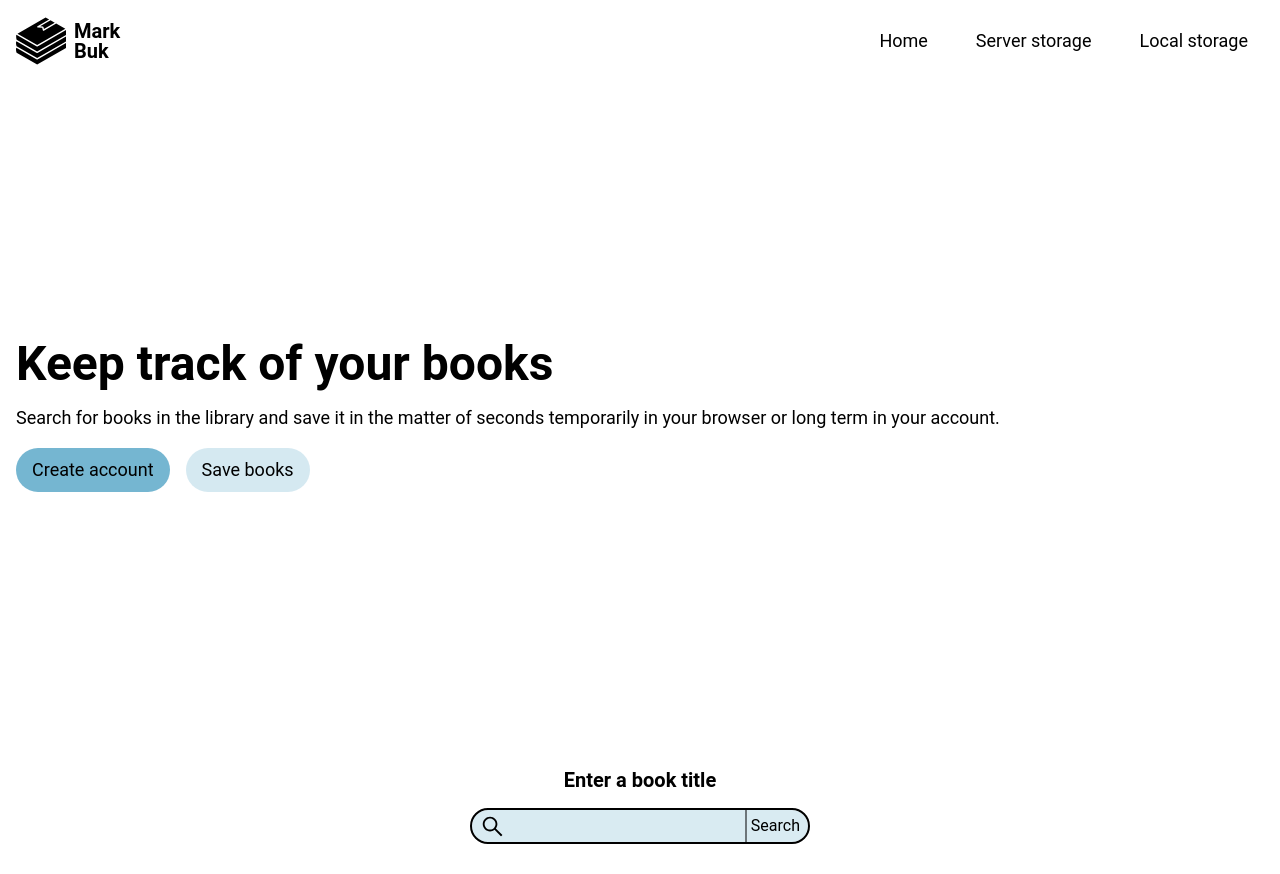
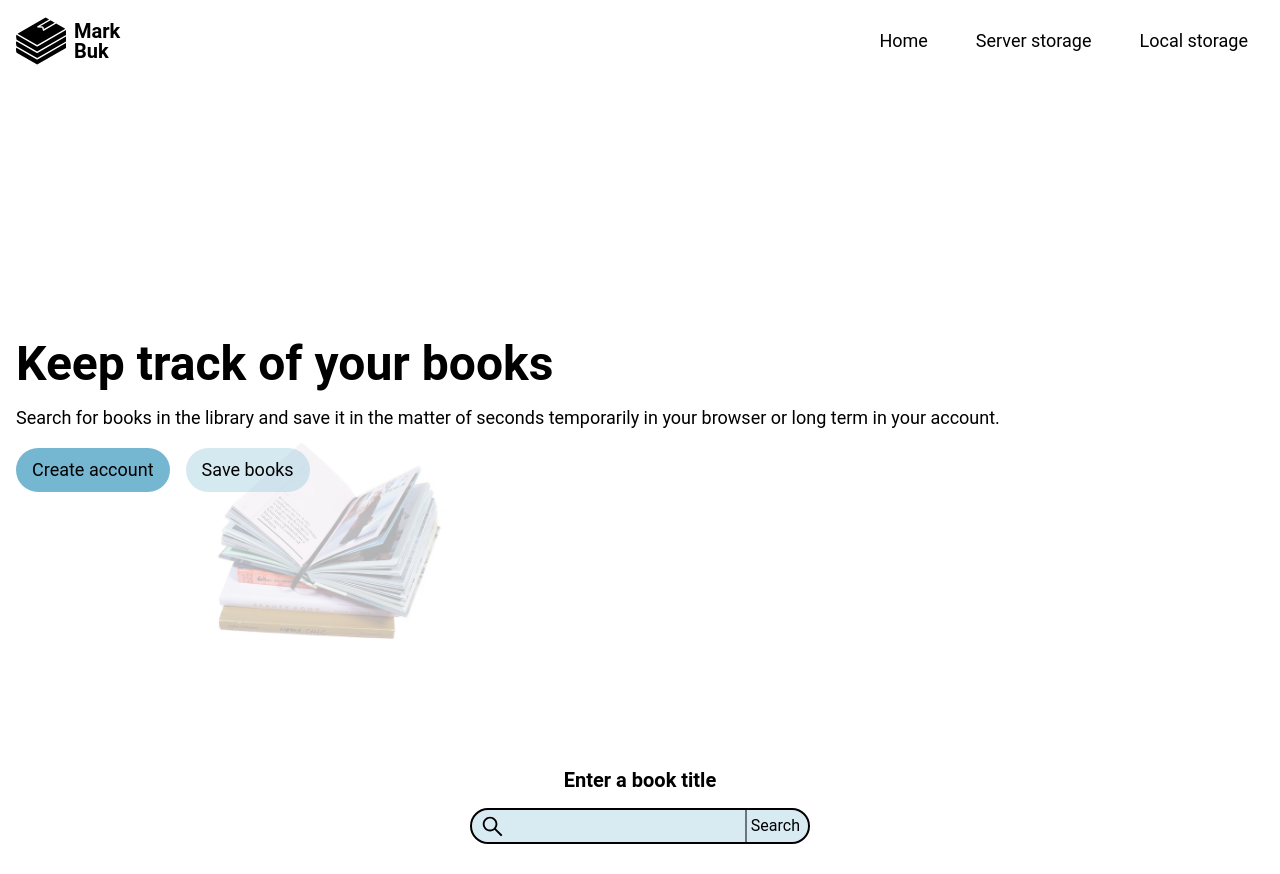
Before and after one commit to CetO-hub/library-next, a Next.js app: page / in a window 1280 px wide. Built offline with nearby package versions, Linux system fonts and the light colour scheme.

Commit message:
Add UI grid display of searched items

```diff
--- a/pages/index.js
+++ b/pages/index.js
@@ -4,13 +4,25 @@ import Books from "../src/components/Books";
 import { AiOutlineSearch } from "react-icons/ai";
 import Header from "../src/components/Header";
 import { useState } from "react";
+import bookPile from "../src/assets/PNG/book_pile.png";
+import Image from "next/image";
 
 export default function Home() {
   const [books, setBooks] = useState([]);
   const [searchBook, setSearchBook] = useState([]);
 
-  const bookElement = books.map((book) => {
-    return <Books key={book.key} cover={book.cover_edition_key} />;
+  const bookElement = books.docs?.map((book) => {
+    return (
+      <Books
+        key={book.key}
+        cover={book.cover_edition_key}
+        title={book.title}
+        author={
+          Array.isArray(book.author_name) ? book.author_name[0] : "No author"
+        }
+        year={book.first_publish_year}
+      />
+    );
   });
 
   function handleChange(e) {
@@ -27,7 +39,7 @@ export default function Home() {
         }
         return res.json();
       })
-      .then((data) => setBooks(data.docs))
+      .then((data) => setBooks(data))
       .catch((err) => console.log(err));
   }
 
@@ -48,7 +60,7 @@ export default function Home() {
             Search for books in the library and save it in the matter of seconds
             temporarily in your browser or long term in your account.
           </p>
-          <div className="flex mt-4 gap-4">
+          <div className="relative  flex mt-4 gap-4">
             <Link href="/server">
               <button className="bg-[#75b6d1] hover:opacity-80 px-4 py-2 rounded-full text-lg">
                 Create account
@@ -59,6 +71,15 @@ export default function Home() {
                 Save books
               </button>
             </Link>
+            <div className="absolute w-full -bottom-[242px] -right-[159px] -z-10 opacity-30">
+              <Image
+                className="-z-10"
+                src={bookPile}
+                objectFit="contain"
+                height={600}
+                width={400}
+              />
+            </div>
           </div>
         </div>
 
@@ -88,7 +109,12 @@ export default function Home() {
             </button>
           </div>
         </div>
-        {bookElement}
+        <div className="grid grid-cols-3 gap-2 mt-4 ">{bookElement}</div>
+        {books.start <= books.num_found ? (
+          <div className="mt-4 w-full mx-auto text-center">Next</div>
+        ) : (
+          ""
+        )}
       </main>
     </>
   );
--- a/src/components/Books.js
+++ b/src/components/Books.js
@@ -1,21 +1,35 @@
 import React from "react";
 import Image from "next/image";
+import { CgUnavailable } from "react-icons/cg";
 
 const Books = (props) => {
-  console.log(props.cover);
   return (
     <>
-      <div className="grid grid-cols-3 gap-2 mt-4">
-        <div className="flex flex-col items-center">
-          <div className="relative h-[100px] w-[100px]">
+      <div className="grid grid-rows-[1fr_0.7fr_minmax(60px,_0.5fr)] justify-start pb-4 pt-4 border-b-2 border-black border-solid relative">
+        <div className="relative h-[150px] w-[109px]">
+          {props.cover ? (
             <Image
               src={`https://covers.openlibrary.org/b/olid/${props.cover}-M.jpg`}
               layout="fill"
             />
-          </div>
-          <h1>Title</h1>
-          <p>Author</p>
-          <p>Year</p>
+          ) : (
+            <div>
+              <h1 className="font-bold text-xs text-center absolute left-[50%] top-[50%] translate-x-[-50%] translate-y-[-50%]">
+                No Image available
+              </h1>
+              <CgUnavailable
+                size={45}
+                className="opacity-10 absolute left-[50%] top-[50%] translate-x-[-50%] translate-y-[-50%]"
+              />
+            </div>
+          )}
+        </div>
+        <div className="text-sm w-full text-center self-start mt-2">
+          <h1 className="font-bold">{props.title}</h1>
+        </div>
+        <div className="flex text-center flex-col self-end">
+          <p className="">{props.author}</p>
+          <p>{props.year}</p>
         </div>
       </div>
     </>
--- a/styles/globals.css
+++ b/styles/globals.css
@@ -13,6 +13,7 @@ html,
 body {
   font-family: "Roboto", sans-serif;
   box-sizing: border-box;
+  overflow-x: hidden;
 }
 
 main {
--- a/tailwind.config.js
+++ b/tailwind.config.js
@@ -5,7 +5,11 @@ module.exports = {
     "./src/components/**/*.{js,ts,jsx,tsx}",
   ],
   theme: {
-    extend: {},
+    extend: {
+      backgroundImage: {
+        "book-pile": "url('../src/assets/PNG/book_pile.png')",
+      },
+    },
   },
   plugins: [],
 };
```
Also changed, not shown: src/assets/PNG/book_pile.png (added).
